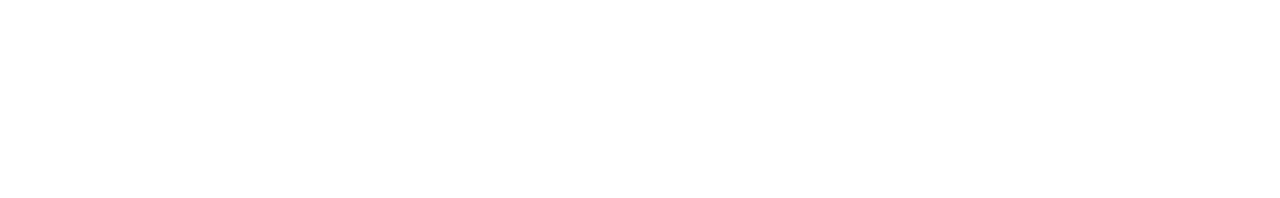
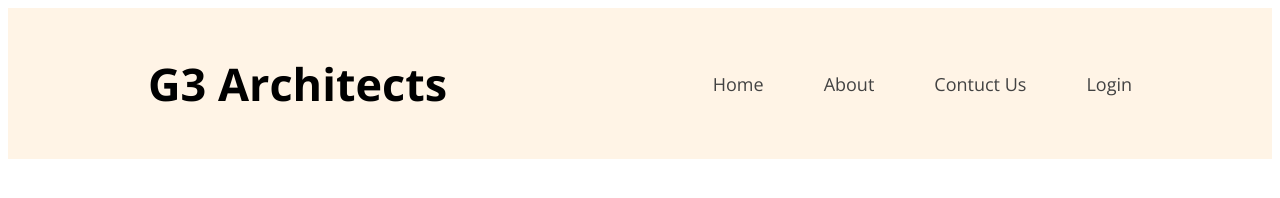
Before and after one commit to 16461346/g3-architects-website, a plain HTML site: page index.html in a window 1280 px wide. Drawn offline with nearby package versions, Linux system fonts and the light colour scheme.

Commit message:
header side

```diff
--- a/index.html
+++ b/index.html
@@ -13,8 +13,17 @@
     <link rel="stylesheet" href="style.css">
 </head>
 <body class="open-sans-normal">
-    <header>
-
+    <header class="header header-color">
+        <nav class="navbar">
+            <h3 class="left-logo">G3 Architects</h3>
+            <ul class="right-nav">
+                <li class="nav-item"><a href="" class="dark2">Home</a></li>
+                <li class="nav-item"><a href="" class="dark2">About</a></li>
+                <li class="nav-item"><a href="" class="dark2">Contuct Us </a></li>
+                <li class="nav-item"><a href="" class="dark2">Login</a></li>
+            </ul>
+        </nav>
+        <div class="banar"></div>
     </header>
     <main>
 
--- a/style.css
+++ b/style.css
@@ -4,3 +4,63 @@
   font-variation-settings:
     "wdth" 100;
 }
+/*Comon Color Class start*/
+.dark1{
+  color: #131313;
+}
+.dark2{
+  color: #424242;
+}
+.dark3{
+  color: #727272;
+}
+.dark4{
+  color: #A1A1A1;
+}
+.dark5{
+  color: #D0D0D0;
+}
+.dark6{
+  color: #E7E7E7;
+}
+.dark7{
+  color: #F3F3F3;
+}
+.btn-color{
+  background-color: #ff900e;
+}
+.header-color{
+  background-color: rgba(255, 144, 14, 0.1);
+}
+/*Comon Color Class end*/
+a, li{
+  text-decoration: none;
+  list-style: none;
+}
+
+main, footer{
+  margin: 0 140px;
+}
+
+.left-logo{
+  font-size: 45px;
+  font-weight: bold;
+}
+nav{
+  display: flex;
+  justify-content: space-between;
+  align-items: center;
+}
+.right-nav{
+  display: flex;
+  gap:  60px;
+  font-size: 18px;
+}
+/* .navbar, .banar{
+  max-width: 1440px;
+  margin: 0 auto;
+} */
+
+header{
+  padding: 0 140px 0 140px;
+}
```
